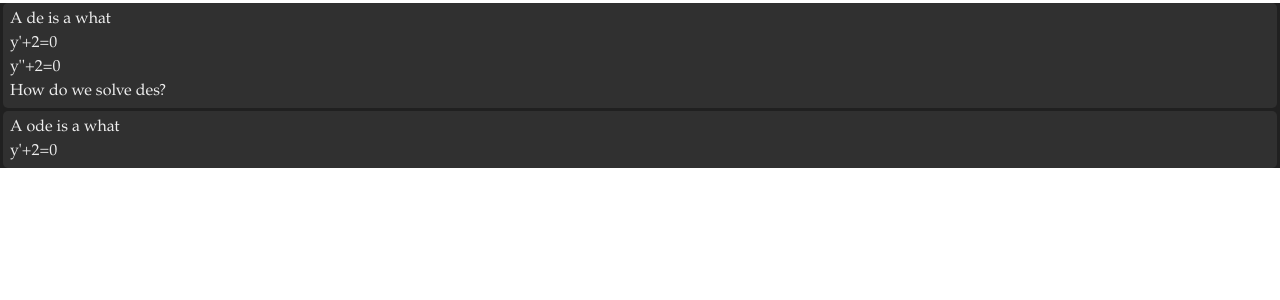
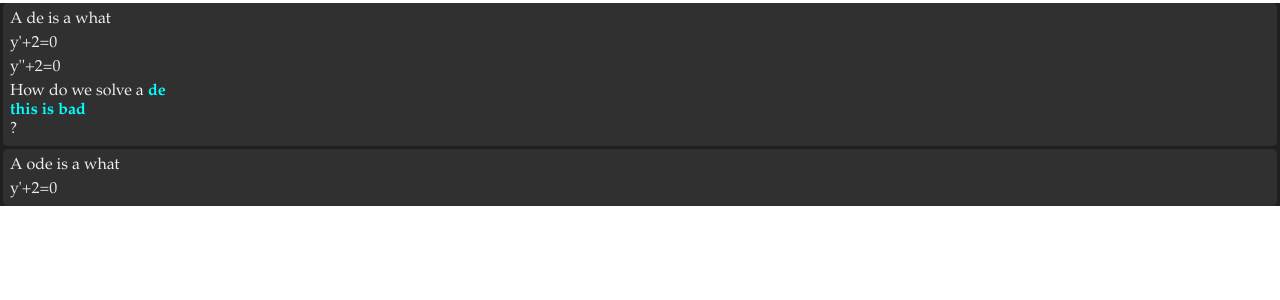
Before and after one commit to kevinmkchin/context, a React (Create React App) app: page / in a window 1280 px wide. Shown: the top 300 px of the page. Built offline with nearby package versions, Linux system fonts and the light colour scheme.

Commit message:
recognize words

```diff
--- a/src/App.js
+++ b/src/App.js
@@ -2,7 +2,7 @@ import React, { Component } from 'react';
 import './App.css';
 import { parse, definedWords } from './Parser/parse';
 
-const testString = "{de|A de is a what|y'+2=0|y''+2=0|How do we solve des?}{ode|A ode is a what|y'+2=0|}";
+const testString = "{de|A de is a what|y'+2=0|y''+2=0|How do we solve a de ?}{ode|A ode is a what|y'+2=0|}";
 class App extends Component {
   render() {
     return (
--- a/src/Components/Body.js
+++ b/src/Components/Body.js
@@ -1,11 +1,12 @@
 import React, { Component } from 'react';
+import { findLinkWords } from './../Parser/parse';
 import './Components.css';
 
 export class Body extends Component {
     render() {
         return (
             <div className="body">
-                {this.props.input}
+                {findLinkWords(this.props.input, this.props.definedWords)}
             </div>
         );
     }
--- a/src/Components/Note.js
+++ b/src/Components/Note.js
@@ -7,7 +7,7 @@ import './Components.css';
 export class Note extends Component {
     render() {
         return (
-            <div class="note">
+            <div className="note">
                 {this.props.inputArray.map((val, index) => {
                         if (index === 0) {
                             return null;
--- a/src/Parser/parse.js
+++ b/src/Parser/parse.js
@@ -2,6 +2,8 @@ import { DL, LB, RB } from './constants';
 import { Note } from './../Components/Note';
 import React from 'react';
 import { Context } from './../Context/Context';
+import { Link } from '../Components/Link';
+
 
 // returns the components to display
 // generates
@@ -41,14 +43,26 @@ export const definedWords = (rawInput) => {
 }
 
 export function findLinkWords(rawInput, definedWords){
+    let result = [];
     let wordArray = rawInput.split(" ");
     let goodIntegers = [];
     for (let i = 0; i < wordArray.length; i++){
         for(let c = 0; c < definedWords.length; c++){
-            if(definedWords[c].getKey === wordArray[i]){
+            if(definedWords[c].getKey() === wordArray[i]){
                 goodIntegers.push(i);
             }
         }
     }
-
+    for (let i = 0; i < wordArray.length; i++) {
+        if (goodIntegers.indexOf(i) > -1) {
+            result.push(
+                <Link input={wordArray[i]}></Link>
+            );
+            result.push(' ');
+        } else {
+            result.push(wordArray[i]);
+            result.push(' ');
+        }
+    }
+    return result;
 }
```
